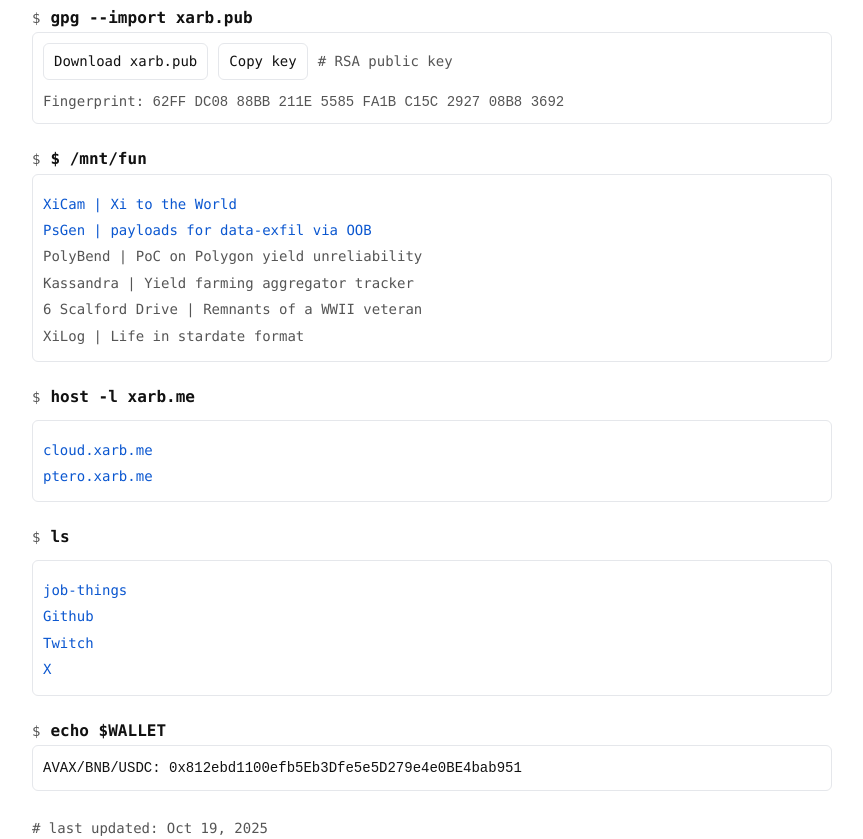
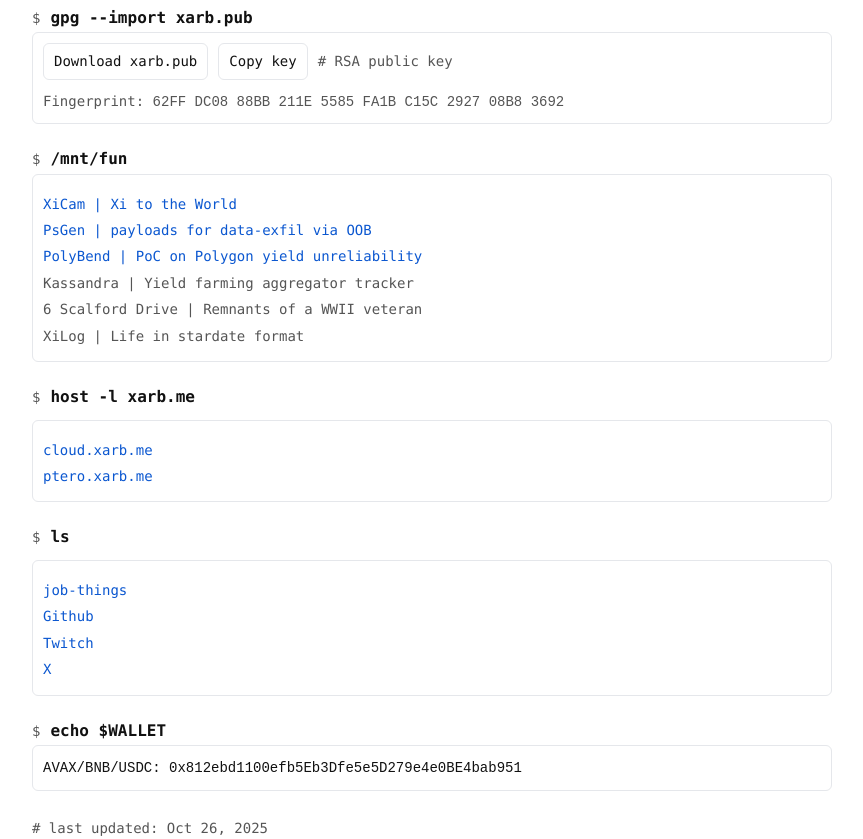
Before and after one commit to xisoah/xarbRoot, a plain HTML site: page index.html in a window 1280 px wide. Shown: the part 976-1815 px from the top of the page, without its empty margins (208-1071 px from the left). Drawn offline with Linux system fonts and the light colour scheme.

Commit message:
Fixed links

```diff
--- a/index.html
+++ b/index.html
@@ -80,7 +80,7 @@
         <div>
           <div class="line">
             <span class="prompt">$</span>
-            <h2 style="margin: 0">$ /mnt/fun</h2>
+            <h2 style="margin: 0">/mnt/fun</h2>
           </div>
           <div class="block">
             <ul>
@@ -91,8 +91,8 @@
                 >
               </li>
               <li>
-                <span class="muted"
-                  >PolyBend | PoC on Polygon yield unreliability</span
+                <a href="https://polybend.xarb.me"
+                  >PolyBend | PoC on Polygon yield unreliability</a
                 >
               </li>
               <li>
@@ -148,7 +148,7 @@
         </div>
 
         <div class="muted" style="margin-top: 6px">
-          <span># last updated: Oct 19, 2025</span>
+          <span># last updated: Oct 26, 2025</span>
         </div>
       </section>
     </div>
```
